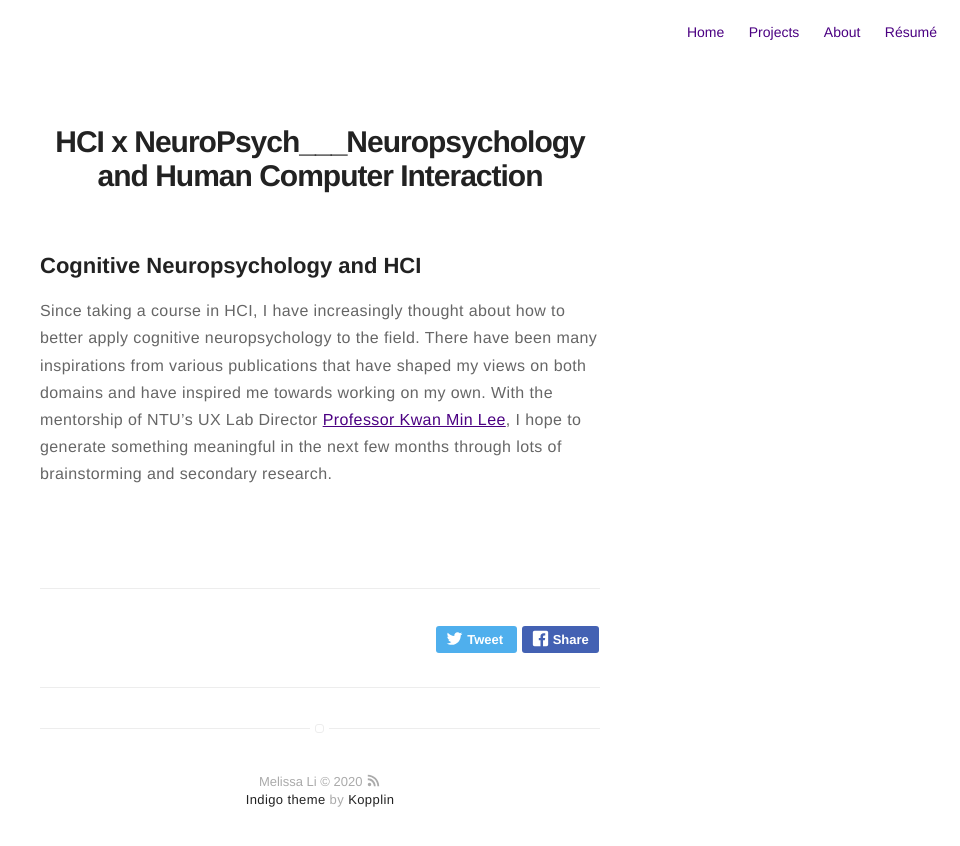
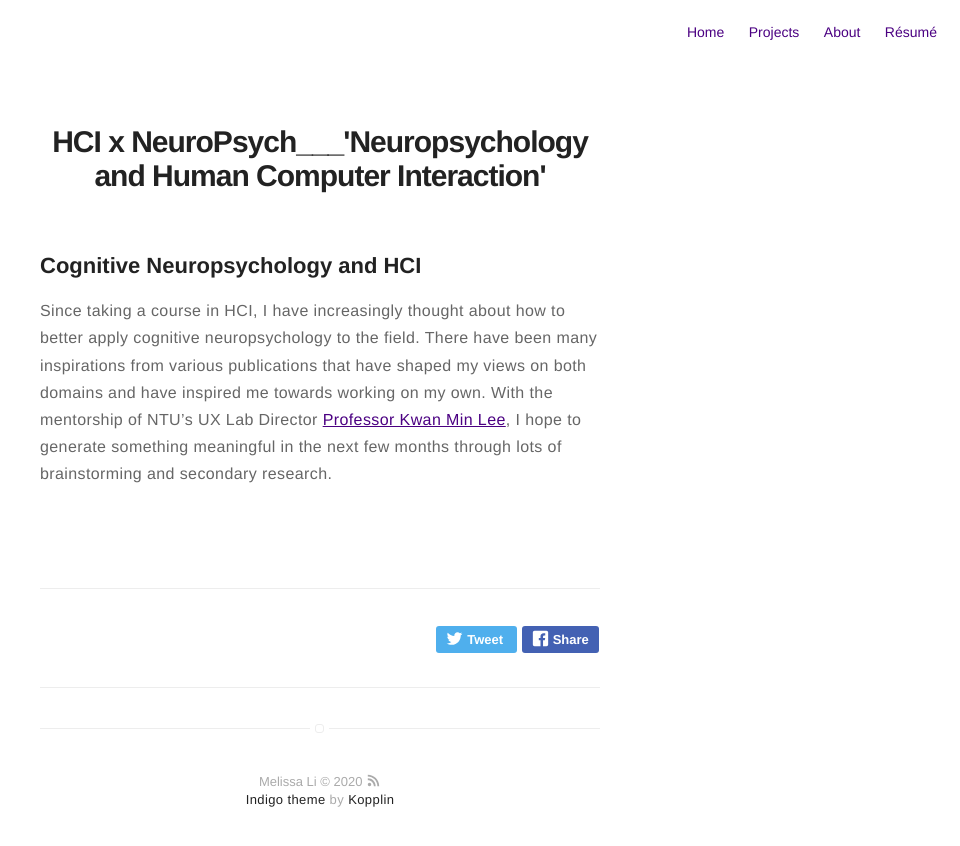
Before and after one commit to im-mel/im-mel.github.io, a Jekyll site: the page built from _posts/2020-02-01-CogSci-and-HCI.markdown, in a window 1280 px wide. Shown: the top 846 px of the page, without its empty margins (320-1280 px from the left). Built offline with Jekyll 4.4.1, drawn with Linux system fonts in a browser that asks for light colours.

```diff
--- a/_posts/2020-02-01-CogSci-and-HCI.markdown
+++ b/_posts/2020-02-01-CogSci-and-HCI.markdown
@@ -1,5 +1,5 @@
 ---
-title: "HCI x NeuroPsych___Neuropsychology and Human Computer Interaction"
+title: "HCI x NeuroPsych___'Neuropsychology and Human Computer Interaction'"
 layout: post
 date: 2020-02-01 00:00
 tag: false
```
